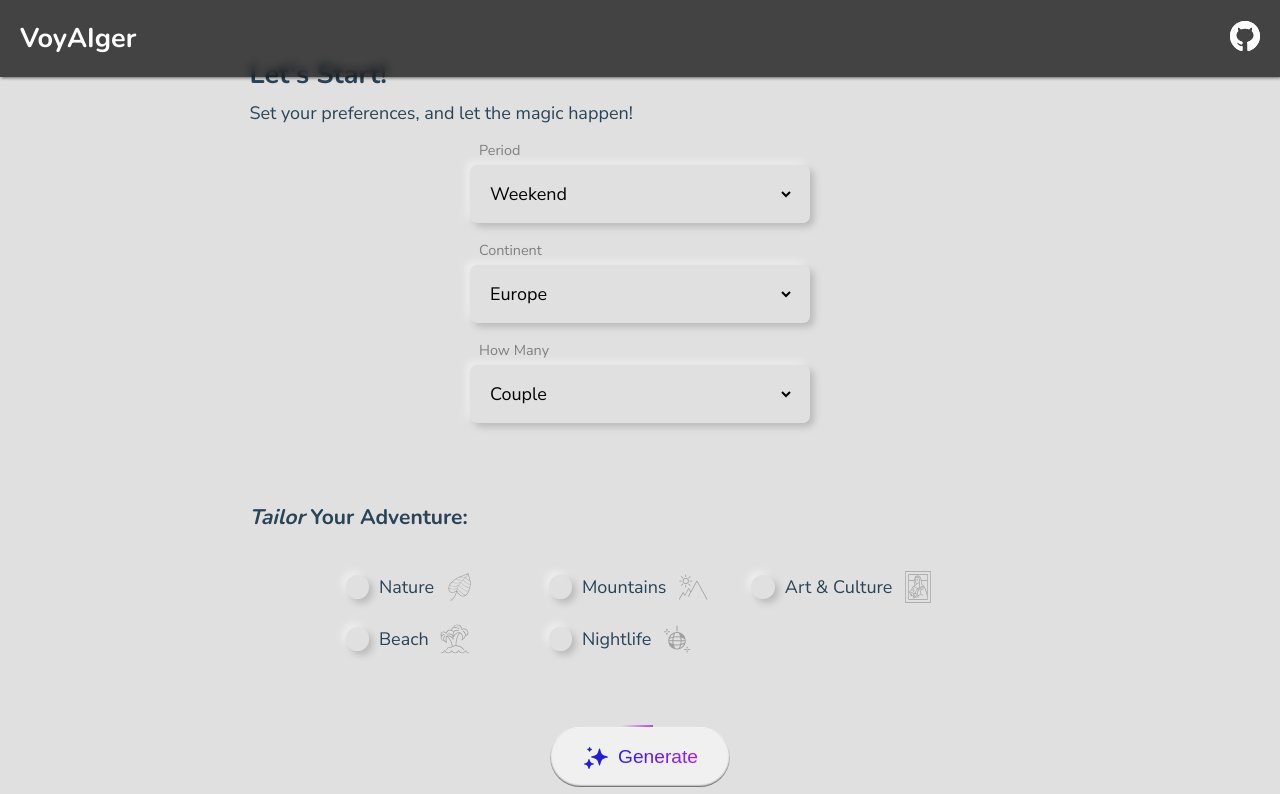
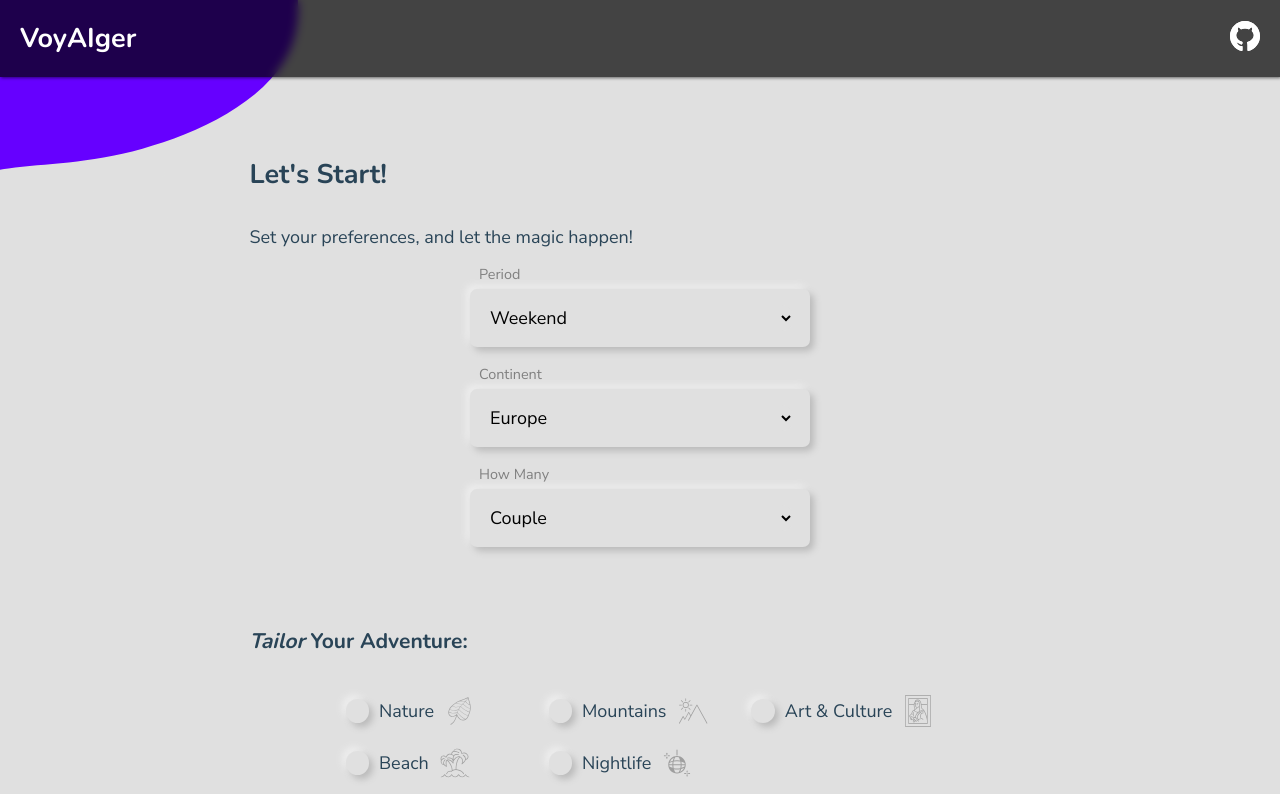
Before and after one commit to cif95/voyaiger, a Next.js app: page /generation-lab in a window 1280 px wide. Shown: the top 794 px of the page. Built offline with nearby package versions, Linux system fonts and the light colour scheme.

Commit message:
update generation lab page layout

```diff
--- a/app/components/GenerationLab/GenerationSection/Filters/Filters.component.jsx
+++ b/app/components/GenerationLab/GenerationSection/Filters/Filters.component.jsx
@@ -55,10 +55,10 @@ export const Filters = () => {
 		<section className={styles.section}>
 
 			<div className={styles.inputsColumns}>
-				<div className="column gap-xs">
+				<div className="column gap-l">
 					<motion.h2
-						initial={{ transform: "translateX(-80px)" }}
-						whileInView={{ transform: "translateX(0px)" }}
+						initial={{ transform: "translateX(-80px)", opacity: 0 }}
+						whileInView={{ transform: "translateX(0px)", opacity: 1 }}
 						viewport={{ once: true }}
 						transition={{ type: "spring", duration: 0.5 }}
 					>
@@ -104,8 +104,21 @@ export const Filters = () => {
 			</div>
 
 			<div className={styles.inputsColumns}>
-				<h3><i>Tailor</i> Your Adventure:</h3>
-				<div className={styles.checkboxInputsWrapper}>
+				<motion.h3
+					initial={{ transform: "translateX(-80px)", opacity: 0 }}
+					whileInView={{ transform: "translateX(0px)", opacity: 1 }}
+					viewport={{ once: true }}
+					transition={{ type: "spring", duration: 0.5, delay: 1.2 }}
+				>
+					<i>Tailor</i> Your Adventure:
+				</motion.h3>
+				<motion.div
+					className={styles.checkboxInputsWrapper}
+					initial={{ opacity: 0 }}
+					whileInView={{ opacity: 1 }}
+					transition={{ duration: 1, delay: 1.2}}
+					viewport={{ once: true }}
+				>
 					{typeFilterConfigs?.map( type => (
 						<IconCheckbox
 							key={type?.label}
@@ -115,7 +128,7 @@ export const Filters = () => {
 							onChange={() => onToggleTypeFilterHandler(type?.value)}
 						/>
 					))}
-				</div>
+				</motion.div>
 			</div>
 		</section>
 	)
--- a/app/components/GenerationLab/GenerationSection/Filters/Filters.module.css
+++ b/app/components/GenerationLab/GenerationSection/Filters/Filters.module.css
@@ -7,8 +7,19 @@
 	margin: 0 auto;
 	gap: 60px;
 
+	&.section h2 {
+		color: white;
+	}
+
 	@media screen and (min-width: 640px) {
 		gap: 5rem;
+	}
+
+	@media screen and (min-width: 968px) {
+		&.section h2 {
+			padding-top: 50px;
+			color: inherit;
+		}
 	}
 }
 
--- a/app/components/GenerationLab/GenerationSection/GenerationSection.component.jsx
+++ b/app/components/GenerationLab/GenerationSection/GenerationSection.component.jsx
@@ -38,11 +38,13 @@ export const GenerationSection = () => {
 
 	return(
 		<section className={styles.generationSection}>
-			<Filters/>
-			<GenerateButton onClick={generateItineraryHandler} className="primaryButton" disabled={isGenerating}>
-				{isGenerating ? 'Generating..' : 'Generate'}
-			</GenerateButton>
-			{hasGenerationError && <p className={styles.errorMessage}>Oops! Something went wrong &#128542; Retry later</p>}
+			<div className="container">
+				<Filters/>
+				<GenerateButton onClick={generateItineraryHandler} className="primaryButton" disabled={isGenerating}>
+					{isGenerating ? 'Generating..' : 'Generate'}
+				</GenerateButton>
+				{hasGenerationError && <p className={styles.errorMessage}>Oops! Something went wrong &#128542; Retry later</p>}
+			</div>
 		</section>
 	)
 }
--- a/app/components/GenerationLab/GenerationSection/GenerationSection.module.css
+++ b/app/components/GenerationLab/GenerationSection/GenerationSection.module.css
@@ -1,12 +1,15 @@
 .generationSection {
 
 	width: 100%;
+	padding-top: 50px;
 
 	display: flex;
 	flex-direction: column;
 	align-items: flex-start;
 	justify-content: flex-start;
 
+	background-image: url("../../../assets/images/pattern.png");
+	background-repeat: no-repeat;
 	gap: 3.5rem;
 
 	@media screen and (min-width: 1024px) {
--- a/app/generation-lab/page.js
+++ b/app/generation-lab/page.js
@@ -10,7 +10,7 @@ export default function GenerationLabPage() {
 
 	return (
 		<main>
-			<div className="container">
+			<div>
 				<Provider store={store}>
 					<GenerationSection />
 				</Provider>
```
Also changed, not shown: app/assets/images/pattern.png (added).
